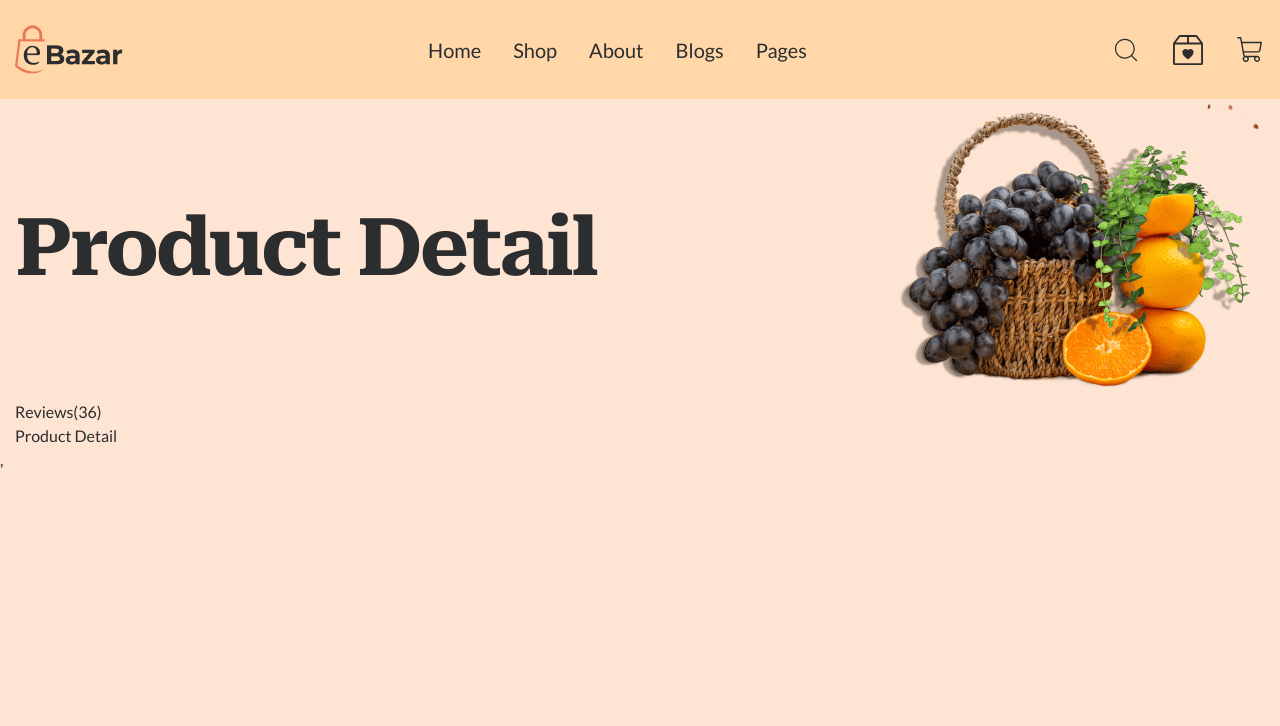
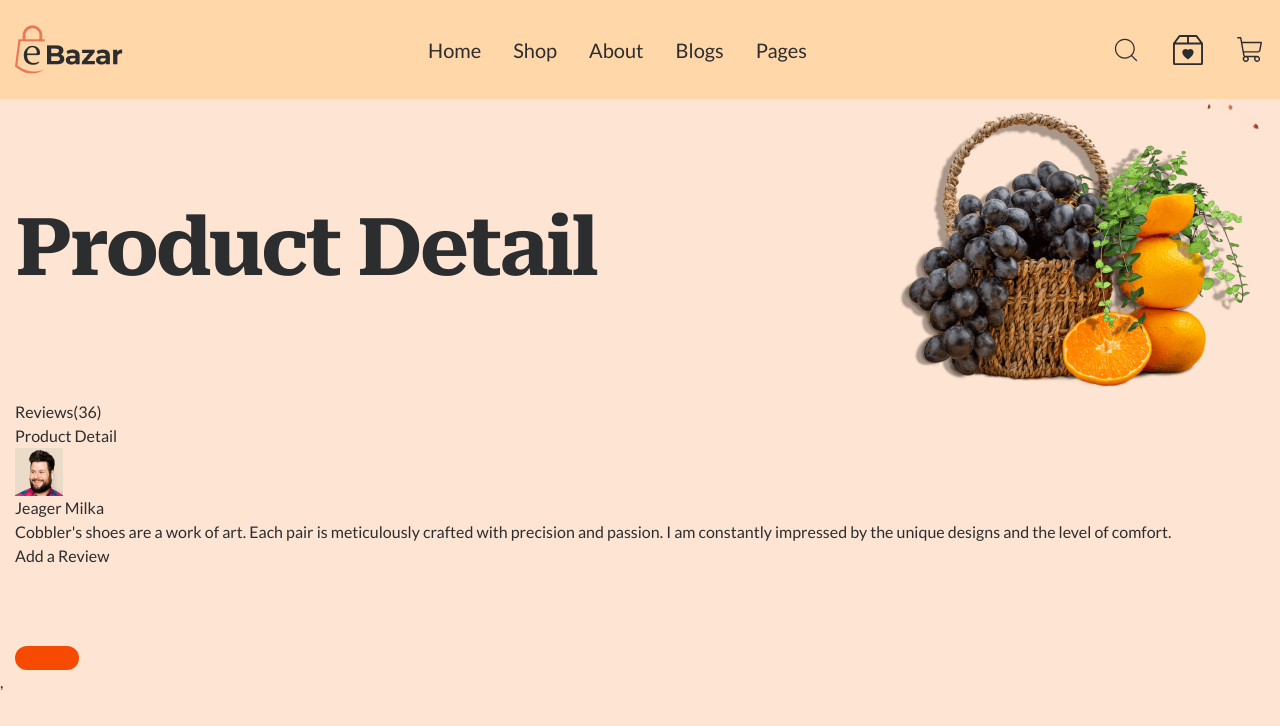
Before and after one commit to hossein1075/e-Bazar, a React (Vite) app: page /productDetail in a window 1280 px wide. Shown: the top 726 px of the page. Built offline with nearby package versions, Linux system fonts and the light colour scheme.

Commit message:
add html components section 2 productDetail pages

```diff
--- a/src/components/ProductDetail/ProductDetailReview/ProductDetailReview.jsx
+++ b/src/components/ProductDetail/ProductDetailReview/ProductDetailReview.jsx
@@ -1,5 +1,6 @@
 import React from 'react'
 import ProductDetailPerson from '../../main/componentsMain/ProductDetail/ProductDetailPerson/ProductDetailPerson'
+import ProductDetailForm from '../../main/componentsMain/ProductDetail/ProductDetailReviewForm/ProductDetailForm'
 
 function ProductDetailReview() {
   return (
@@ -13,6 +14,7 @@ function ProductDetailReview() {
                 </div>
                 <div>
                     <ProductDetailPerson/>
+                    <ProductDetailForm/>
                 </div>
             </div>
         </div>
--- a/src/components/main/componentsMain/ProductDetail/ProductDetailPerson/ProductDetailPerson.jsx
+++ b/src/components/main/componentsMain/ProductDetail/ProductDetailPerson/ProductDetailPerson.jsx
@@ -1,12 +1,16 @@
 import React from 'react'
 
 function ProductDetailPerson() {
-  return (
-    <div>
+    return (
+        <div>
+            <img src="/images/slider/Image-1.png" alt="" />
+            <span>Jeager Milka</span>
 
-
-    </div>
-  )
+            <p>Cobbler's shoes are a work of art. Each pair is meticulously crafted with precision and passion.
+                I am constantly impressed by the unique designs and the level of comfort.
+            </p>
+        </div>
+    )
 }
 
 export default ProductDetailPerson
--- a/src/components/main/componentsMain/ProductDetail/ProductDetailReviewForm/ProductDetailForm.jsx
+++ b/src/components/main/componentsMain/ProductDetail/ProductDetailReviewForm/ProductDetailForm.jsx
@@ -1,9 +1,22 @@
 import React from 'react'
+import BtnOrigin from '../../BtnOrigin/BtnOrigin'
 
 function ProductDetailForm() {
   return (
     <div>
-
+        <h6>Add a Review</h6>
+        <form action="#">
+            <div>
+                <input type="text" />
+            </div>
+            <div>
+                <input type="text" />
+            </div>
+            <div>
+                <input type="text" />
+            </div>
+            <BtnOrigin/>
+        </form>
     </div>
   )
 }
```
